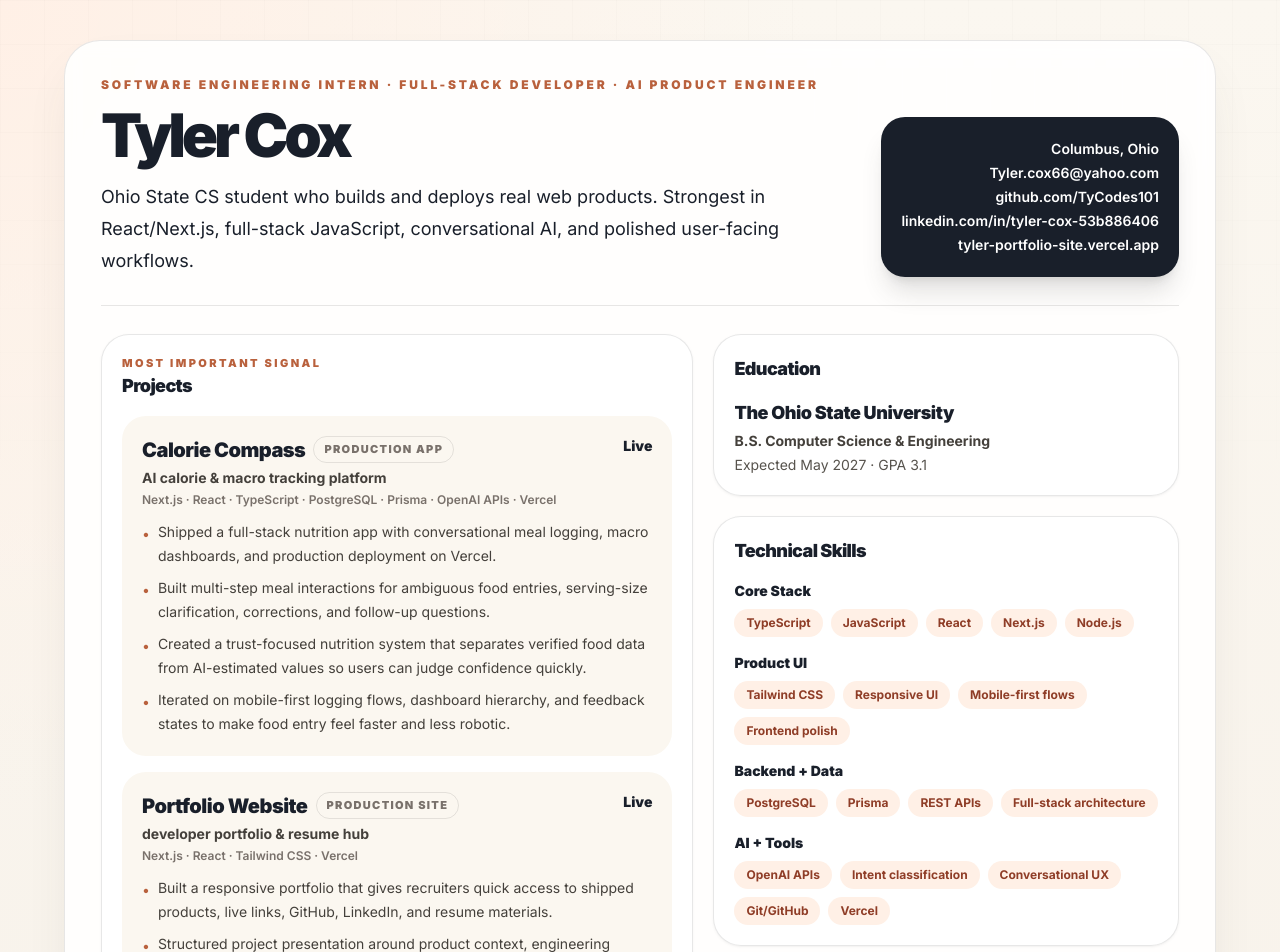
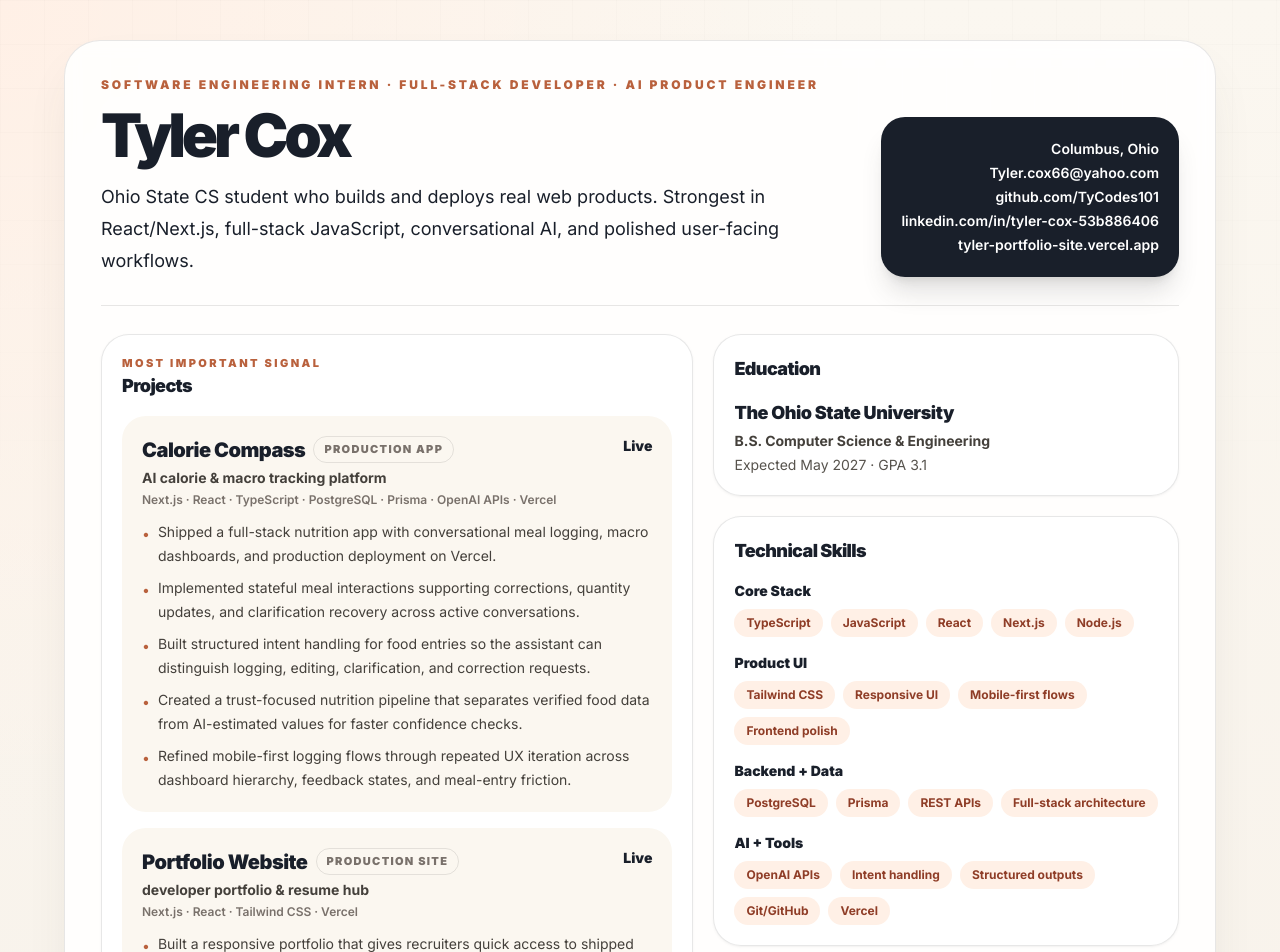
Before and after one commit to TyCodes101/tyler-portfolio-site, a Next.js app: page /resume in a window 1280 px wide. Shown: the top 952 px of the page. Built offline with nearby package versions, Linux system fonts and the light colour scheme.

Commit message:
Final technical credibility polish for SWE resume

```diff
--- a/resume-source/Tyler-Cox-Resume.html
+++ b/resume-source/Tyler-Cox-Resume.html
@@ -59,7 +59,7 @@
 
   <section class="section">
     <h2>Summary</h2>
-    <p class="summary">Computer Science student at Ohio State who builds and deploys real web products. Strongest in React/Next.js, full-stack JavaScript, conversational AI, and polished user-facing workflows.</p>
+    <p class="summary">Computer Science student at Ohio State building deployed web products with React/Next.js, full-stack JavaScript, conversational AI, and product-minded frontend polish.</p>
   </section>
 
   <section class="section">
@@ -76,7 +76,7 @@
     <p><span class="label">Languages:</span> TypeScript, JavaScript, Python, Java, SQL, HTML/CSS</p>
     <p><span class="label">Frontend:</span> React, Next.js, Tailwind CSS, responsive UI, mobile-first interfaces</p>
     <p><span class="label">Backend & Data:</span> Node.js, PostgreSQL, Prisma, REST APIs, full-stack architecture</p>
-    <p><span class="label">AI/Product:</span> OpenAI APIs, LLM integration, intent classification, conversational UX, structured outputs</p>
+    <p><span class="label">AI/Product:</span> OpenAI APIs, intent classification, structured outputs, conversational UX, AI-assisted workflows</p>
     <p><span class="label">Tools:</span> Git, GitHub, Vercel, CI/CD, testing, debugging, Chrome DevTools, Excel, Outlook, Workday</p>
   </section>
 
@@ -90,9 +90,10 @@
       <p class="meta">Next.js, React, TypeScript, PostgreSQL, Prisma, OpenAI APIs, Vercel | calorie-compass-chi.vercel.app</p>
       <ul>
         <li>Shipped a full-stack nutrition app with conversational meal logging, macro dashboards, and production deployment on Vercel.</li>
-        <li>Built multi-step meal interactions for ambiguous food entries, serving-size clarification, corrections, and follow-up questions.</li>
-        <li>Created a trust-focused nutrition system that separates verified food data from AI-estimated values so users can judge confidence quickly.</li>
-        <li>Iterated on mobile-first logging flows, dashboard hierarchy, and feedback states to make food entry feel faster and less robotic.</li>
+        <li>Implemented stateful meal interactions supporting corrections, quantity updates, and clarification recovery across active conversations.</li>
+        <li>Built structured intent handling for food entries so the assistant can distinguish logging, editing, clarification, and correction requests.</li>
+        <li>Created a trust-focused nutrition pipeline that separates verified food data from AI-estimated values for faster confidence checks.</li>
+        <li>Refined mobile-first logging flows through repeated UX iteration across dashboard hierarchy, feedback states, and meal-entry friction.</li>
       </ul>
     </div>
 
--- a/src/app/resume/page.tsx
+++ b/src/app/resume/page.tsx
@@ -15,7 +15,7 @@ const skillGroups = [
   },
   {
     label: "AI + Tools",
-    skills: ["OpenAI APIs", "Intent classification", "Conversational UX", "Git/GitHub", "Vercel"],
+    skills: ["OpenAI APIs", "Intent handling", "Structured outputs", "Git/GitHub", "Vercel"],
   },
 ];
 
@@ -28,9 +28,10 @@ const projects = [
     href: "https://calorie-compass-chi.vercel.app/",
     bullets: [
       "Shipped a full-stack nutrition app with conversational meal logging, macro dashboards, and production deployment on Vercel.",
-      "Built multi-step meal interactions for ambiguous food entries, serving-size clarification, corrections, and follow-up questions.",
-      "Created a trust-focused nutrition system that separates verified food data from AI-estimated values so users can judge confidence quickly.",
-      "Iterated on mobile-first logging flows, dashboard hierarchy, and feedback states to make food entry feel faster and less robotic.",
+      "Implemented stateful meal interactions supporting corrections, quantity updates, and clarification recovery across active conversations.",
+      "Built structured intent handling for food entries so the assistant can distinguish logging, editing, clarification, and correction requests.",
+      "Created a trust-focused nutrition pipeline that separates verified food data from AI-estimated values for faster confidence checks.",
+      "Refined mobile-first logging flows through repeated UX iteration across dashboard hierarchy, feedback states, and meal-entry friction.",
     ],
   },
   {
```
Also changed, not shown: 2 other files (tests, documents, lock files or other folders).
